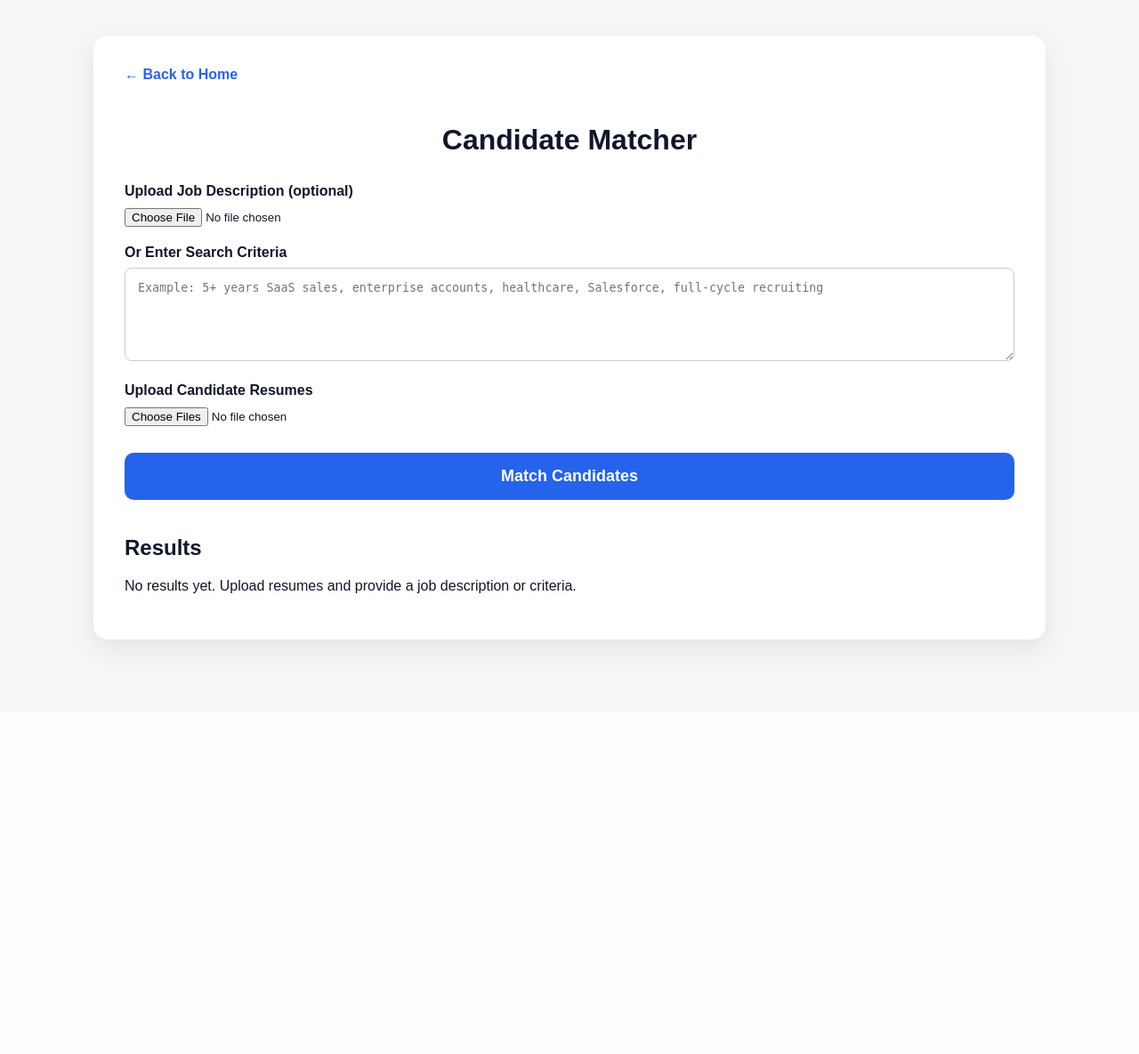
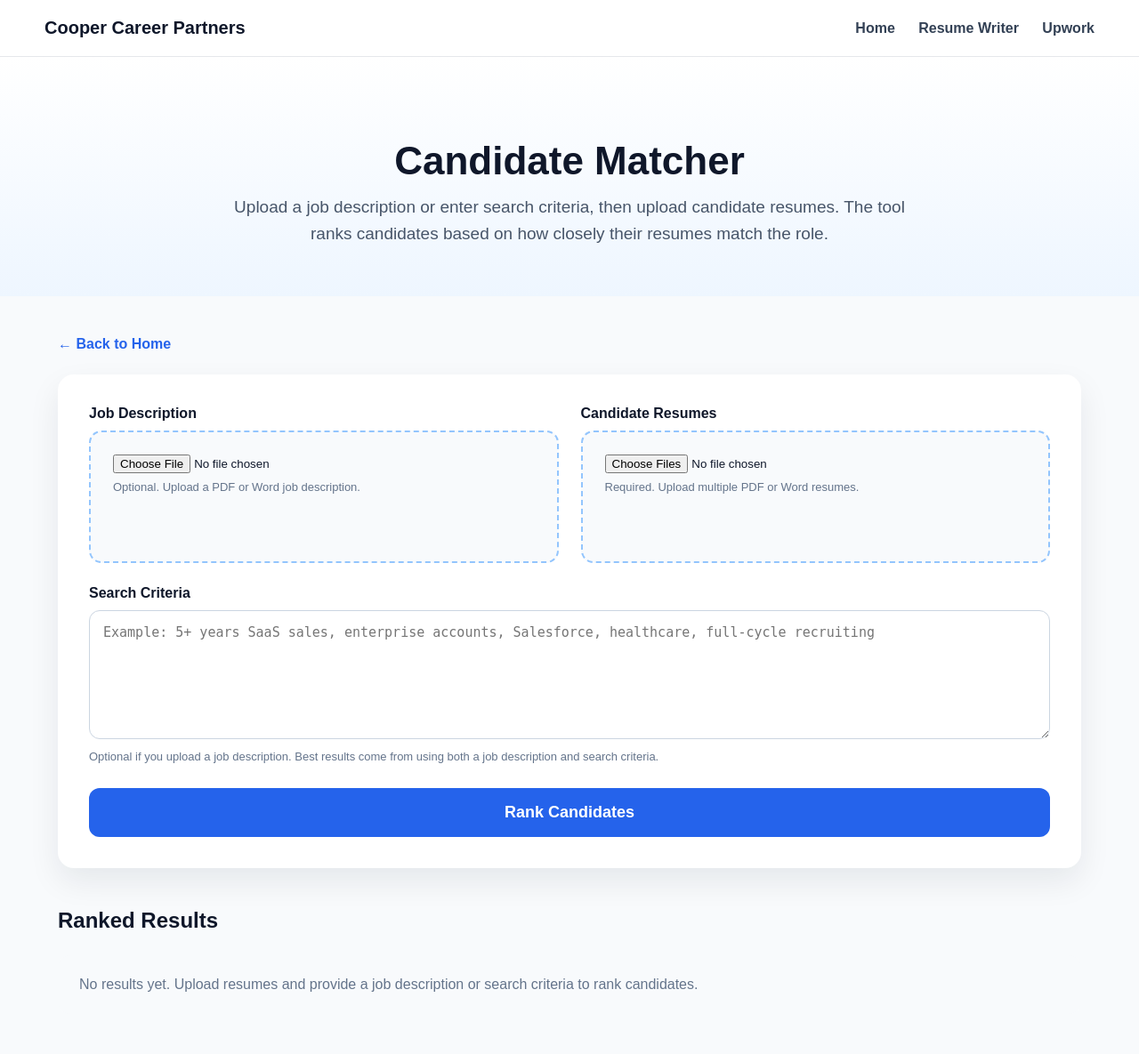
Before and after one commit to CooperCareerPartners/document-ranker, a Flask app: page /candidate-matcher in a window 1280 px wide. Shown: the whole page at 89% size. Before the commit the page ends 739 px from the top, so only its background shows below. Run offline with Flask 3, Linux system fonts and the light colour scheme.

Commit message:
candidate matcher v2 dashboard

```diff
--- a/app.py
+++ b/app.py
@@ -51,21 +51,30 @@ def read_file(path):
 
 
 def score_candidate(resume_text, criteria_text):
-    criteria_words = criteria_text.lower().split()
-    score = 0
+    criteria_words = criteria_text.lower().replace(",", " ").split()
+
+    important_words = []
     matched_words = []
 
     for word in criteria_words:
-        if len(word) < 3:
+        clean_word = "".join(char for char in word if char.isalnum())
+
+        if len(clean_word) < 3:
             continue
 
-        occurrences = resume_text.count(word)
+        if clean_word not in important_words:
+            important_words.append(clean_word)
 
-        if occurrences > 0:
-            score += occurrences
+    if not important_words:
+        return 0, []
+
+    for word in important_words:
+        if word in resume_text:
             matched_words.append(word)
 
-    return score, matched_words
+    match_percent = round((len(matched_words) / len(important_words)) * 100)
+
+    return match_percent, matched_words
 
 
 @app.route("/")
--- a/templates/index.html
+++ b/templates/index.html
@@ -2,96 +2,201 @@
 <html>
 <head>
     <title>Candidate Matcher | Cooper Career Partners</title>
+
     <style>
         body {
+            margin: 0;
             font-family: Arial, sans-serif;
-            background: #f4f6f8;
-            margin: 0;
-            padding: 40px;
+            background: #f8fafc;
             color: #0f172a;
         }
 
-        .container {
-            max-width: 1000px;
-            margin: auto;
+        nav {
+            display: flex;
+            justify-content: space-between;
+            align-items: center;
+            padding: 20px 50px;
             background: white;
-            padding: 35px;
-            border-radius: 16px;
-            box-shadow: 0 10px 30px rgba(0,0,0,.08);
+            border-bottom: 1px solid #e5e7eb;
         }
 
-        h1 {
+        nav a {
+            margin-left: 22px;
+            text-decoration: none;
+            color: #334155;
+            font-weight: 600;
+        }
+
+        .brand {
+            font-weight: 800;
+            font-size: 20px;
+        }
+
+        .hero {
+            padding: 55px 30px;
             text-align: center;
-            margin-bottom: 30px;
+            background: linear-gradient(180deg, #ffffff, #eef6ff);
+        }
+
+        .hero h1 {
+            font-size: 44px;
+            margin-bottom: 12px;
+        }
+
+        .hero p {
+            font-size: 19px;
+            max-width: 760px;
+            margin: auto;
+            color: #475569;
+            line-height: 1.6;
+        }
+
+        .wrapper {
+            max-width: 1150px;
+            margin: 45px auto;
+            padding: 0 25px;
+        }
+
+        .tool-card {
+            background: white;
+            border-radius: 18px;
+            padding: 35px;
+            box-shadow: 0 15px 35px rgba(15, 23, 42, 0.08);
+        }
+
+        .form-grid {
+            display: grid;
+            grid-template-columns: 1fr 1fr;
+            gap: 25px;
         }
 
         label {
             display: block;
-            margin-top: 20px;
-            font-weight: bold;
+            font-weight: 700;
+            margin-bottom: 10px;
         }
 
-        input[type="text"],
-        textarea {
-            width: 100%;
-            padding: 14px;
-            margin-top: 8px;
-            border: 1px solid #ccc;
-            border-radius: 8px;
-            box-sizing: border-box;
+        .upload-box {
+            border: 2px dashed #93c5fd;
+            background: #f8fafc;
+            padding: 25px;
+            border-radius: 14px;
+            min-height: 95px;
         }
 
         input[type="file"] {
-            margin-top: 10px;
+            width: 100%;
         }
 
-        button {
+        textarea {
             width: 100%;
-            margin-top: 30px;
-            padding: 16px;
+            height: 145px;
+            padding: 15px;
+            border: 1px solid #cbd5e1;
+            border-radius: 12px;
+            font-size: 15px;
+            box-sizing: border-box;
+            resize: vertical;
+        }
+
+        .helper {
+            font-size: 13px;
+            color: #64748b;
+            margin-top: 8px;
+        }
+
+        .submit-btn {
+            width: 100%;
+            margin-top: 28px;
+            padding: 17px;
             background: #2563eb;
             color: white;
             border: none;
-            border-radius: 10px;
+            border-radius: 12px;
             font-size: 18px;
+            font-weight: 800;
             cursor: pointer;
-            font-weight: bold;
         }
 
-        button:hover {
+        .submit-btn:hover {
             background: #1d4ed8;
-        }
-
-        .results {
-            margin-top: 40px;
-        }
-
-        .candidate {
-            background: #f8fafc;
-            border-left: 5px solid #2563eb;
-            padding: 20px;
-            margin-bottom: 18px;
-            border-radius: 8px;
-        }
-
-        .score {
-            font-size: 20px;
-            font-weight: bold;
-            color: #2563eb;
-        }
-
-        .matches {
-            margin-top: 10px;
-            font-size: 14px;
-            color: #444;
         }
 
         .error {
             background: #fee2e2;
             color: #991b1b;
             padding: 15px;
-            border-radius: 8px;
+            border-radius: 10px;
             margin-top: 20px;
+            font-weight: 700;
+        }
+
+        .results-header {
+            margin-top: 45px;
+            display: flex;
+            justify-content: space-between;
+            align-items: center;
+        }
+
+        .results-header h2 {
+            margin: 0;
+        }
+
+        .result-count {
+            color: #64748b;
+            font-weight: 700;
+        }
+
+        .candidate-card {
+            background: white;
+            border-radius: 16px;
+            padding: 24px;
+            margin-top: 18px;
+            box-shadow: 0 10px 25px rgba(15, 23, 42, 0.08);
+            border-left: 6px solid #2563eb;
+        }
+
+        .candidate-top {
+            display: flex;
+            justify-content: space-between;
+            gap: 20px;
+            align-items: center;
+        }
+
+        .candidate-name {
+            font-size: 20px;
+            font-weight: 800;
+        }
+
+        .match-score {
+            font-size: 30px;
+            font-weight: 900;
+            color: #2563eb;
+        }
+
+        .recommendation {
+            display: inline-block;
+            margin-top: 10px;
+            padding: 7px 12px;
+            border-radius: 999px;
+            font-size: 13px;
+            font-weight: 800;
+            background: #dbeafe;
+            color: #1d4ed8;
+        }
+
+        .matches {
+            margin-top: 15px;
+            color: #475569;
+            line-height: 1.6;
+        }
+
+        .empty-state {
+            margin-top: 25px;
+            background: #f8fafc;
+            padding: 24px;
+            border-radius: 14px;
+            color: #64748b;
         }
 
         .back-link {
@@ -99,57 +204,142 @@
             margin-bottom: 25px;
             text-decoration: none;
             color: #2563eb;
-            font-weight: bold;
+            font-weight: 800;
+        }
+
+        @media (max-width: 800px) {
+            nav {
+                flex-direction: column;
+                gap: 12px;
+            }
+
+            .form-grid {
+                grid-template-columns: 1fr;
+            }
+
+            .candidate-top {
+                flex-direction: column;
+                align-items: flex-start;
+            }
+
+            .hero h1 {
+                font-size: 34px;
+            }
         }
     </style>
 </head>
+
 <body>
 
-<div class="container">
+<nav>
+    <div class="brand">Cooper Career Partners</div>
+    <div>
+        <a href="/">Home</a>
+        <a href="/resume-writer">Resume Writer</a>
+        <a href="/upwork" target="_blank">Upwork</a>
+    </div>
+</nav>
+
+<section class="hero">
+    <h1>Candidate Matcher</h1>
+    <p>
+        Upload a job description or enter search criteria, then upload candidate resumes.
+        The tool ranks candidates based on how closely their resumes match the role.
+    </p>
+</section>
+
+<div class="wrapper">
 
     <a class="back-link" href="/">← Back to Home</a>
 
-    <h1>Candidate Matcher</h1>
+    <div class="tool-card">
 
-    <form method="POST" enctype="multipart/form-data">
+        <form method="POST" enctype="multipart/form-data">
 
-        <label>Upload Job Description (optional)</label>
-        <input type="file" name="job_description">
+            <div class="form-grid">
 
-        <label>Or Enter Search Criteria</label>
-        <textarea name="criteria" rows="5" placeholder="Example: 5+ years SaaS sales, enterprise accounts, healthcare, Salesforce, full-cycle recruiting"></textarea>
+                <div>
+                    <label>Job Description</label>
+                    <div class="upload-box">
+                        <input type="file" name="job_description" accept=".pdf,.docx">
+                        <div class="helper">Optional. Upload a PDF or Word job description.</div>
+                    </div>
+                </div>
 
-        <label>Upload Candidate Resumes</label>
-        <input type="file" name="resumes" multiple>
+                <div>
+                    <label>Candidate Resumes</label>
+                    <div class="upload-box">
+                        <input type="file" name="resumes" accept=".pdf,.docx" multiple required>
+                        <div class="helper">Required. Upload multiple PDF or Word resumes.</div>
+                    </div>
+                </div>
 
-        <button type="submit">Match Candidates</button>
-    </form>
+            </div>
 
-    {% if error %}
-        <div class="error">
-            {{ error }}
+            <label style="margin-top: 25px;">Search Criteria</label>
+            <textarea name="criteria" placeholder="Example: 5+ years SaaS sales, enterprise accounts, Salesforce, healthcare, full-cycle recruiting"></textarea>
+            <div class="helper">
+                Optional if you upload a job description. Best results come from using both a job description and search criteria.
+            </div>
+
+            <button class="submit-btn" type="submit">Rank Candidates</button>
+
+        </form>
+
+        {% if error %}
+            <div class="error">{{ error }}</div>
+        {% endif %}
+
+    </div>
+
+    <div class="results-header">
+        <h2>Ranked Results</h2>
+
+        {% if results %}
+            <div class="result-count">{{ results|length }} candidates analyzed</div>
+        {% endif %}
+    </div>
+
+    {% if results %}
+        {% for candidate in results %}
+            <div class="candidate-card">
+                <div class="candidate-top">
+                    <div>
+                        <div class="candidate-name">{{ candidate.name }}</div>
+
+                        {% if candidate.score >= 75 %}
+                            <div class="recommendation">Strong Match</div>
+                        {% elif candidate.score >= 35 %}
+                            <div class="recommendation">Potential Match</div>
+                        {% else %}
+                            <div class="recommendation">Lower Match</div>
+                        {% endif %}
+                    </div>
+
+                    <div class="match-score">
+                        {{ candidate.score }}%
+                    </div>
+                </div>
+
+                {% if candidate.matches %}
+                    <div class="matches">
+                        <strong>Matched terms:</strong>
+                        {{ candidate.matches | join(", ") }}
+                    </div>
+                {% else %}
+                    <div class="matches">
+                        No strong keyword matches found.
+                    </div>
+                {% endif %}
+            </div>
+        {% endfor %}
+    {% else %}
+        <div class="empty-state">
+            No results yet. Upload resumes and provide a job description or search criteria to rank candidates.
         </div>
     {% endif %}
 
-    <div class="results">
-        <h2>Results</h2>
+</div>
 
-        {% if results %}
-            {% for candidate in results %}
-                <div class="candidate">
-                    <h3>{{ candidate.name }}</h3>
-
-                    <div class="score">
-                        Match Score: {{ candidate.score }}
-                    </div>
-
-                    <div class="matches">
-                        <strong>Matched Keywords:</strong>
-                        {{ candidate.matches | join(", ") }}
-                    </div>
-                </div>
-            {% endfor %}
-        {% else %}
-            <p>No results yet. Upload resumes and provide a job description or criteria.</p>
-        {% endif %}
-    </div>
+</body>
+</html>
```
